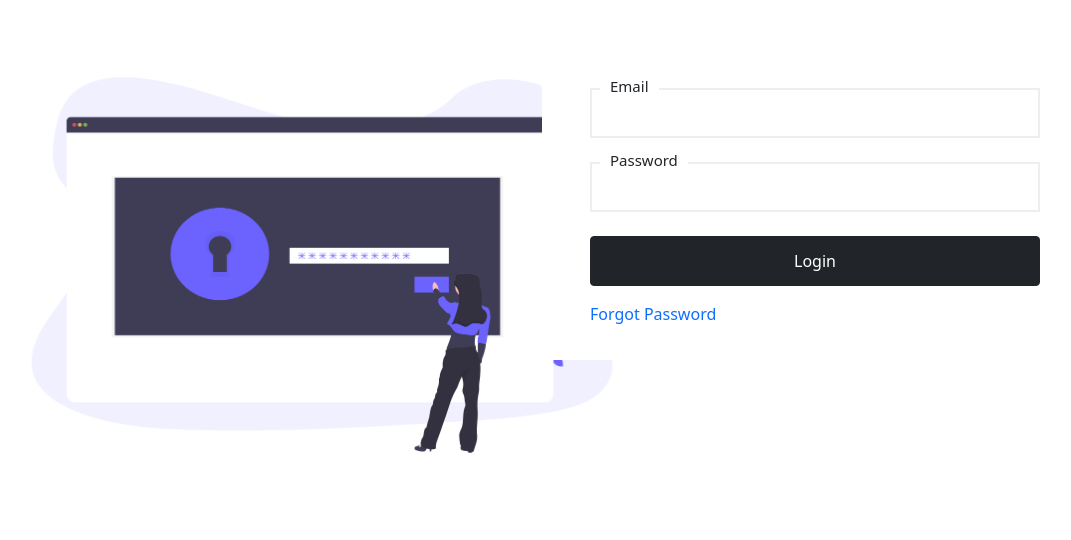
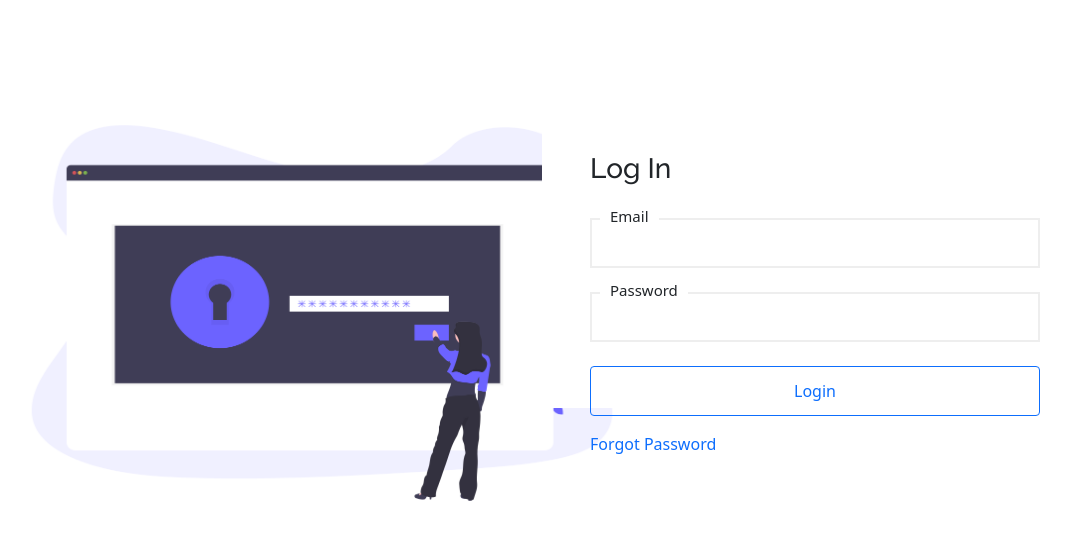
Before and after one commit to RichelleT/Education-System-in-Django, a Django app: page /login/ in a window 1280 px wide. Shown: the part 88-628 px from the top of the page, without its empty margins (110-1181 px from the left). Run offline with Django 3.2, Linux system fonts and the light colour scheme.

Commit message:
login UI v2 done

```diff
--- a/OAiES/urls.py
+++ b/OAiES/urls.py
@@ -19,8 +19,8 @@ from main.views import landing_view
 from main.views import login_view
 
 urlpatterns = [
-    path('', landing_view, name='landing'),
-    path('about/', landing_view),
+    # path('', landing_view, name='landing'),
+    path('landing/', landing_view),
     path('login/', login_view),
     path('admin/', admin.site.urls),
 ]
--- a/static/css/login.css
+++ b/static/css/login.css
@@ -32,7 +32,7 @@ body {
 }
 
 .btn {
-    height: 50px
+    height: 50px;
 }
 
 .success-data {
--- a/templates/login.html
+++ b/templates/login.html
@@ -3,7 +3,7 @@
 <link href="{% static 'css/login.css'%}" rel="stylesheet">
 
 <section>
-    <div class="container mt-5">
+    <div class="container mt-5 pt-5">
         <div class="row d-flex justify-content-center">
             <!-- left side; image  -->
             <div class="col-md-6">
@@ -13,13 +13,16 @@
             <div class="col-md-6">
                 <div class="card px-5 py-5" id="form1">
                     <div class="form-data">
+                        <p></p>
+                        <h3>Log In</h3>
+                        <br/>
                         <div class="forms-inputs mb-4"> <span>Email</span> <input class="w-100" autocomplete="off" type="text">
                             <!-- <div class="invalid-feedback">A valid email is required!</div> -->
                         </div>
                         <div class="forms-inputs mb-4"> <span>Password</span> <input class="w-100" autocomplete="off" type="password">
                             <!-- <div class="invalid-feedback">Password must be 8 character!</div> -->
                         </div>
-                        <div class="mb-3"> <button class="btn btn-dark w-100">Login</button> </div>
+                       <div class="mb-3"> <button class="btn btn-outline-primary w-100">Login</button> </div>
                         <div>
                             </label> <span class="ml-auto"><a href="#" class="forgot-pass">Forgot Password</a></span>
                         </div>
--- a/templates/navbar.html
+++ b/templates/navbar.html
@@ -35,7 +35,7 @@
   <header id="header" class="fixed-top">
     <div class="container d-flex align-items-center justify-content-between">
       <h1 class="logo">
-      <a href="index.html">OAiES</a>
+      <a href="/landing/">OAiES</a>
       </h1>
 <!--
   start of nav bar
```
Also changed, not shown: static/css/custStyle1.css (renamed from static/css/customstyle.css), static/css/custStyle2.css (added).
